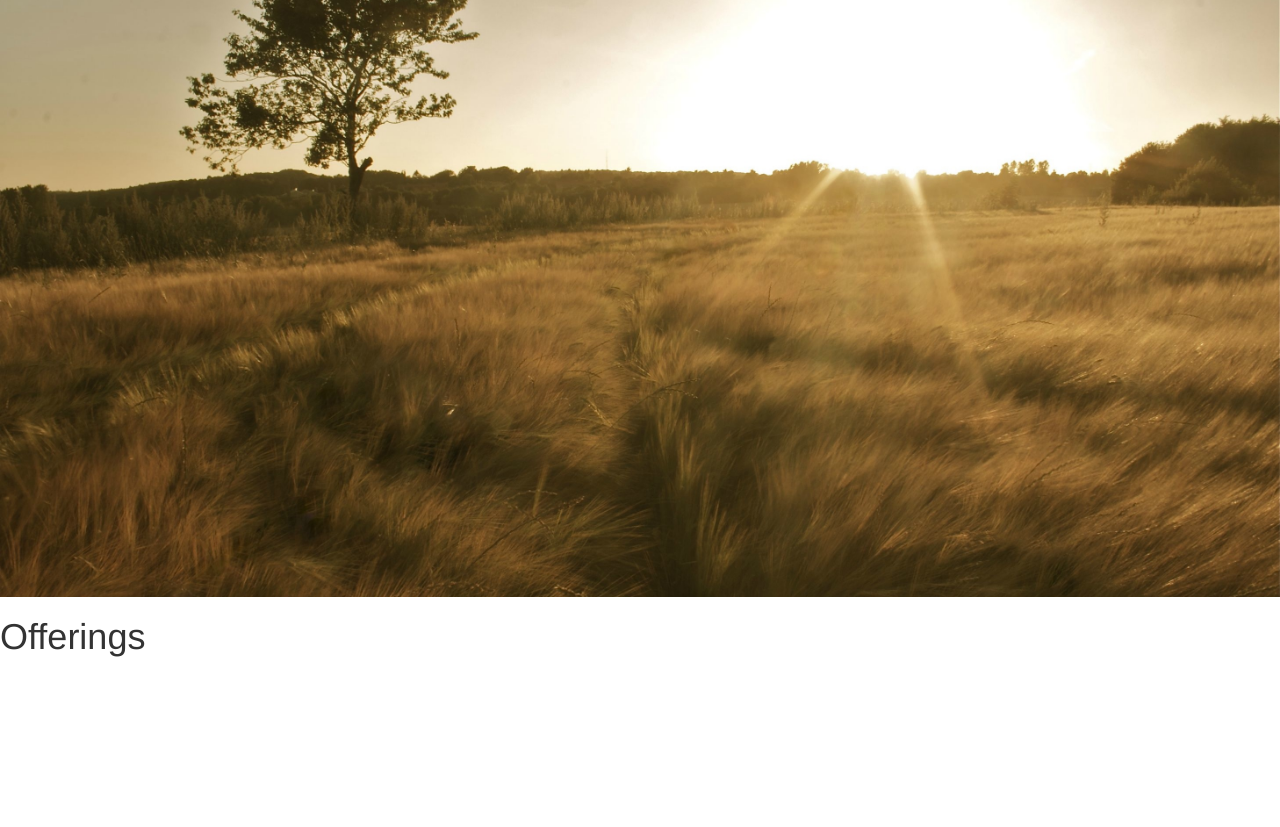
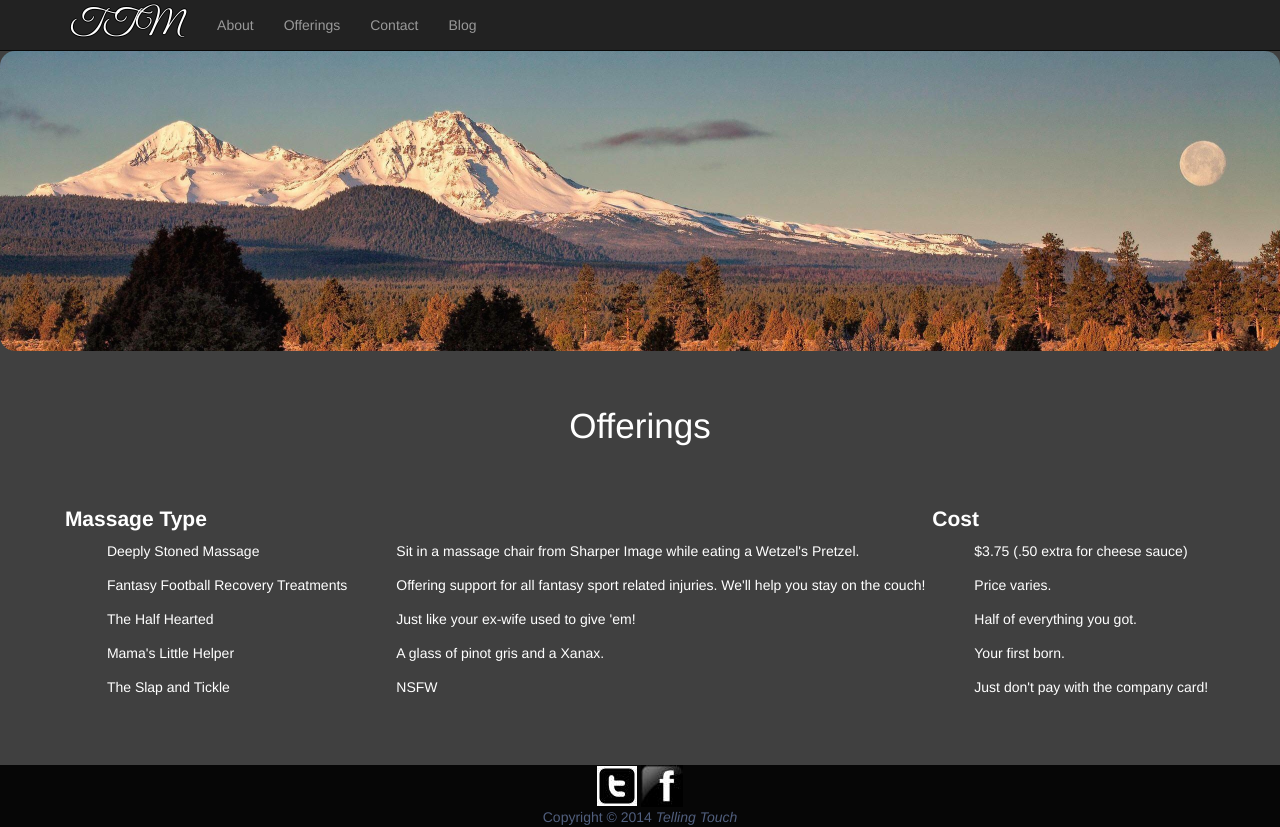
Before and after one commit to Dallasss7/cobrakai-project, a plain HTML site: page offerings.html in a window 1280 px wide. Before the commit the page ends 800 px from the top, so only its background shows below. Drawn offline with Linux system fonts and the light colour scheme.

Commit message:
created and styled the offerings table

```diff
--- a/offerings.html
+++ b/offerings.html
@@ -3,8 +3,9 @@
 <head>
 	<meta http-equiv="Content-Type" content="text/html; charset=UTF-8" />
 	<title>Telling Touch Massage</title>
+	<link href='http://fonts.googleapis.com/css?family=Great+Vibes' rel='stylesheet' type='text/css'>
 	<link rel="stylesheet" type="text/css" href="lib/bootstrap/css/bootstrap.min.css" />
-	<link rel="stylesheet" type="text/css" href="stylesheets/cobrakai.css" />
+	<link rel="stylesheet" type="text/css" href="stylesheets/offerings.css" />
 	<script type="text/javascript" src="lib/jquery/jquery.min.js"></script>
 	<script type="text/javascript" src="lib/bootstrap/js/bootstrap.min.js"></script>
     <script type="text/javascript" src="scripts/cobrakai.js"></script>
@@ -12,20 +13,87 @@
 </head>
 <body>
 	<header>
-		<img src="lib/images/denmark.jpg" class="img-responsive" alt="Responsive image">
-		<h1>Offerings</h1>
+		<nav class="navbar navbar-default navbar-inverse navbar-static-top main" role="navigation">
+		<div class="container">
+	  	<!-- Brand and toggle get grouped for better mobile display -->
+	  		<div class="navbar-header">
+	    		<button type="button" class="navbar-toggle" data-toggle="collapse" data-target=".navbar-ex1-collapse">
+		      		<span class="sr-only">Toggle navigation</span>
+		      		<span class="icon-bar"></span>
+		      		<span class="icon-bar"></span>
+		      		<span class="icon-bar"></span>
+	    		</button>
+	    	<a href="index.html" class="logo_wrapper">TTM</a>
+	  		</div>
+	  <!-- Collect the nav links, forms, and other content for toggling -->
+	  		<div class="collapse navbar-collapse navbar-ex1-collapse">
+	    		<ul class="nav navbar-nav choose_page">
+		            <li class="about"><a href="About.html">About</a></li>
+		            <li class="offerings"><a href="/offerings.html">Offerings</a></li>
+		            <li class="contact"><a href="/contact">Contact</a></li>
+		            <li class="blog"><a href="blog.html">Blog</a></li>
+	    		</ul>
+	  		</div><!-- /.navbar-collapse -->
+		</div><!-- container -->
+	</nav>
 	</header>
+		<img src="lib/images/tellingblog.jpg" class="header-img img-responsive" alt="Responsive image">
 
-	<div class="header"></div>
-	<div class="nav"></div>
-	<div class="content"></div>
-	<div class="footer"></div>
+
+	<table id="offerings_table">
+		  <caption>Offerings</caption>
+		  <colgroup span="3" class="columns"></colgroup>
+
+			 <thead>
+			  <tr>
+			    <th>Massage Type</th>
+			    <th></th>
+			    <th>Cost</th>
+			  </tr>
+			 </thead>
+			  <tr>
+			    <td>Deeply Stoned Massage</td>
+			    <td>Sit in a massage chair from Sharper Image while eating a Wetzel's Pretzel.</td>
+			    <td>$3.75 (.50 extra for cheese sauce)</td>
+			  </tr>
+			  <tr>
+			  	<td>Fantasy Football Recovery Treatments</td>
+			  	<td>Offering support for all fantasy sport related injuries. We'll help you stay on the couch!</td>
+			  	<td>Price varies.</td>
+			  </tr>
+			  <tr>
+			  	<td>The Half Hearted</td>
+			  	<td>Just like your ex-wife used to give 'em!</td>
+			  	<td>Half of everything you got.</td>
+			  </tr>
+			  <tr>
+			  	<td>Mama's Little Helper</td>
+			  	<td>A glass of pinot gris and a Xanax.</td>
+			  	<td>Your first born.</td>
+			  </tr>
+			  <tr>
+			  	<td>The Slap and Tickle</td>
+			  	<td>NSFW</td>
+			  	<td>Just don't pay with the company card!</td>
+			  </tr>
+
+
+
+		</table>
+
+	<footer class="site-footer">
+		<div  class="social-logo">
+	  		<a href="http://twitter.com"><img src="lib/images/twitter-logo.jpeg" alt="Twitter Logo"></a>
+        	<a href="http://facebook.com"><img src="lib/images/facebook-logo.jpeg" alt="Facebook Logo"></a>
+        </div>
+    	 Copyright &copy; 2014 <i>Telling Touch</i>
+    </footer>
 
 
 
 
 
 
-	<footer></footer>
+
 </body>
 </html>
--- /dev/null
+++ b/stylesheets/offerings.css
@@ -0,0 +1,81 @@
+.header-img{
+	margin:0 auto 50px auto;
+	width:100%;
+	border-radius:15px;
+	float:left;
+}
+
+.navbar{
+	margin-bottom: 0px;
+}
+.social-logo{
+	text-align: center;
+}
+
+body{
+	background-color: rgba(0, 0, 0, .75);
+	text-align: center;
+}
+
+.logo_wrapper{
+	text-decoration: none;
+	color:white;
+	text-shadow: -1px 0 black, 0 1px black, 1px 0 black, 0 -1px black;
+}
+
+.logo_wrapper, div a:visited{
+	text-shadow: -1px 0 black, 0 1px black, 1px 0 black, 0 -1px black;
+	font-size: 2.5em;
+	font-family: 'Great Vibes', cursive;
+	width: 15%;
+	float: left;
+   color:white;
+   margin-right:20px;
+}
+
+div a:hover{
+	text-decoration:none;
+
+}
+
+
+
+#offerings_table{
+	display: inline-block;
+	color: white;
+	border: 5em white;
+	clear: both;
+	margin-bottom: 4em;
+}
+
+#offerings_table > caption {
+  text-align: center;
+  font-size: 250%;
+  font-style: bold;
+  margin-bottom: 1.5em;
+
+}
+
+#offerings_table th,
+#offerings_table td {
+  text-align: left;
+  padding-right: 1em;
+}
+
+#offerings_table td {
+  padding:.5em .5em .5em 3em;
+}
+
+#offerings_table > thead {
+	font-size: 150%;
+}
+
+
+
+.site-footer{
+	clear:both;
+	text-align:center;
+	background-color:rgba(0, 0, 0, .90);
+	color: #505E7D;
+
+}
```
Also changed, not shown: lib/images/facebook-logo.jpeg (added), lib/images/tellingblog.jpg (added), lib/images/twitter-logo.jpeg (added).
